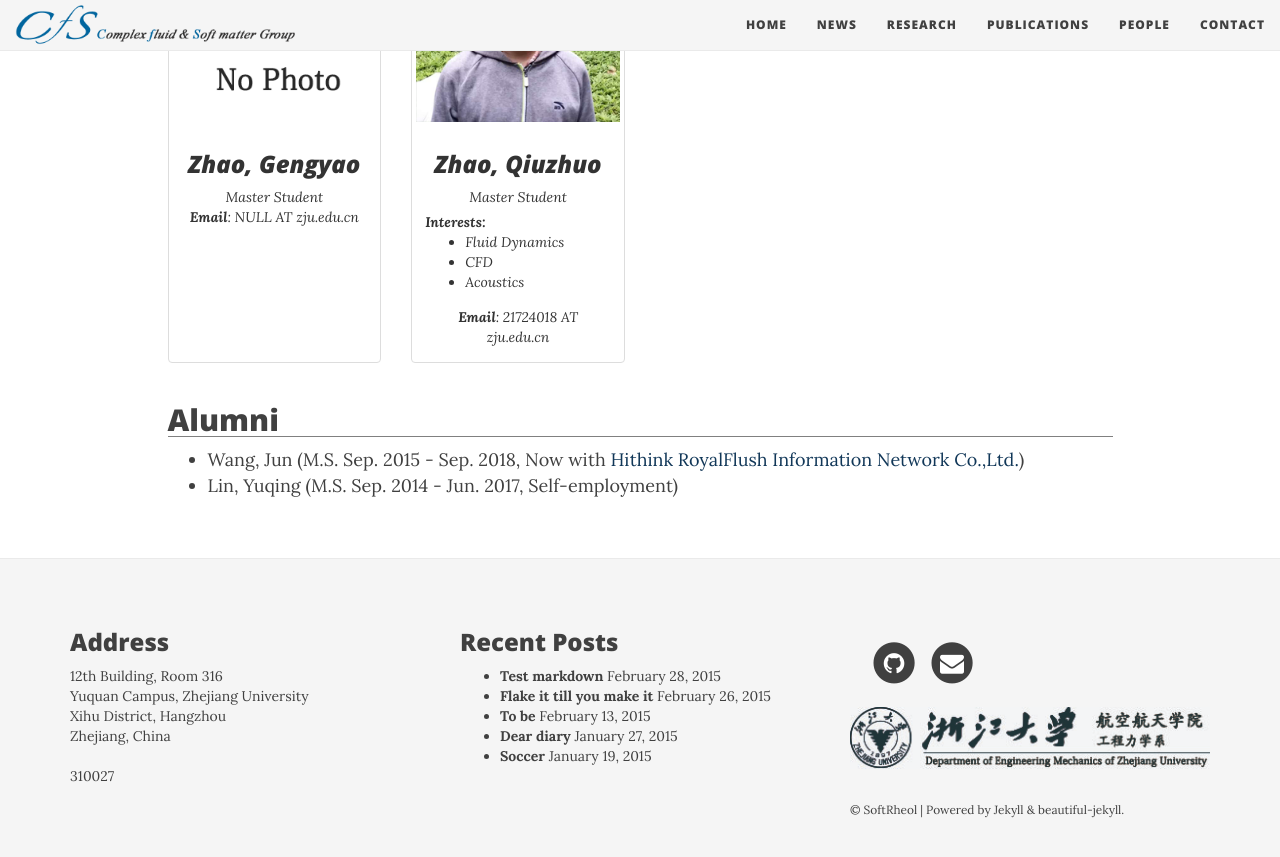
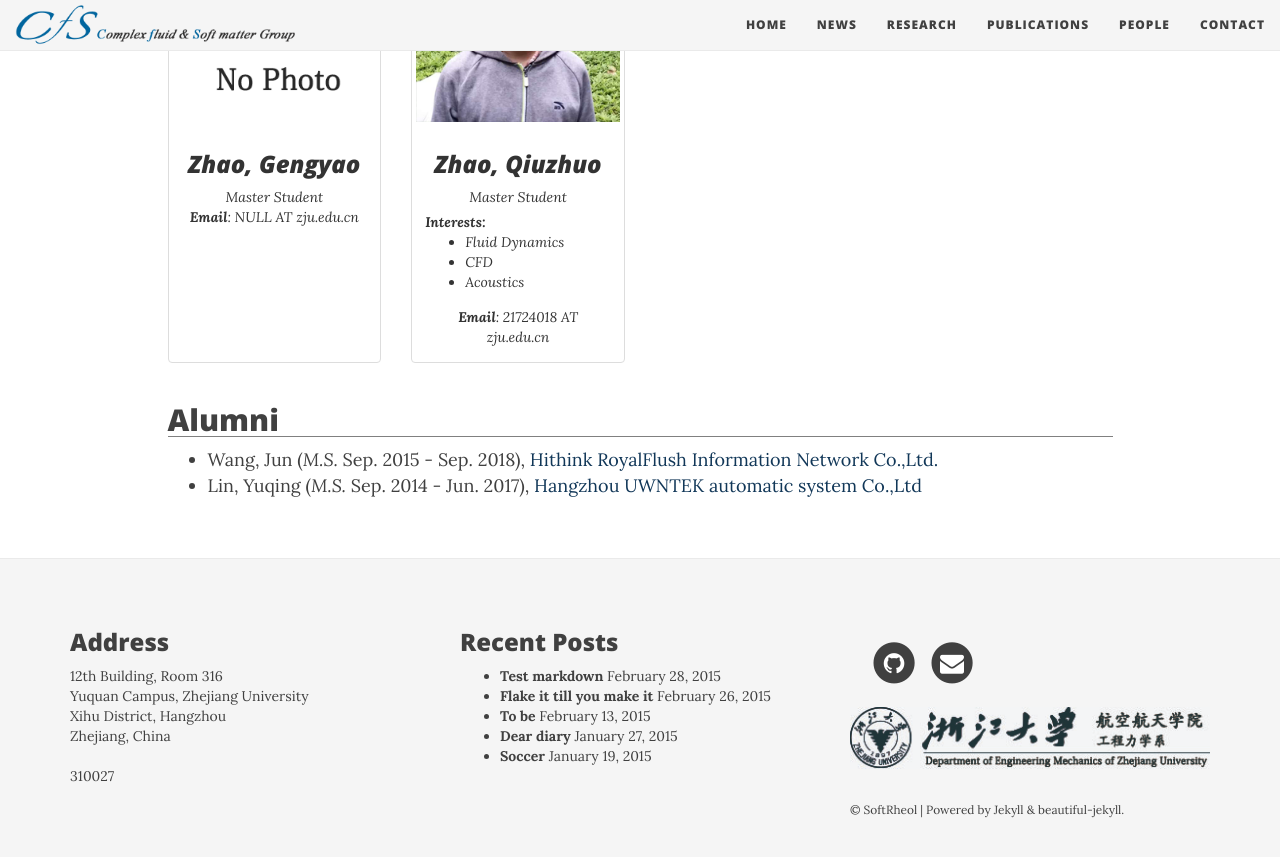
Before and after one commit to softrheol/softrheol.github.io, a Jekyll site: the page built from people.html, in a window 1280 px wide and 900 px high, scrolled down 687 px. Shown: the top 857 px of the window. Built offline with Jekyll 4.4.1, drawn with Linux system fonts in a browser that asks for light colours; nearby versions of some CDN libraries.

Commit message:
Update people.html

```diff
--- a/people.html
+++ b/people.html
@@ -114,10 +114,9 @@ layout: page
 <h2 style="border-bottom: 1px solid gray ">Alumni</h2>
 <ul>
   <li>
-    Wang, Jun (M.S. Sep. 2015 - Sep. 2018, Now with <a href="http://www.10jqka.com.cn">Hithink RoyalFlush Information
-      Network Co.,Ltd.</a>)
-    </li>
+    Wang, Jun (<i>M.S.</i> Sep. 2015 - Sep. 2018), <a href="http://www.10jqka.com.cn">Hithink RoyalFlush Information Network Co.,Ltd.</a>
+  </li>
   <li>
-      Lin, Yuqing (M.S. Sep. 2014 - Jun. 2017, Self-employment)
+    Lin, Yuqing (<i>M.S.</i> Sep. 2014 - Jun. 2017), <a href="http://www.uwntek.com/">Hangzhou UWNTEK automatic system Co.,Ltd</a>
   </li>
 </ul>
```
